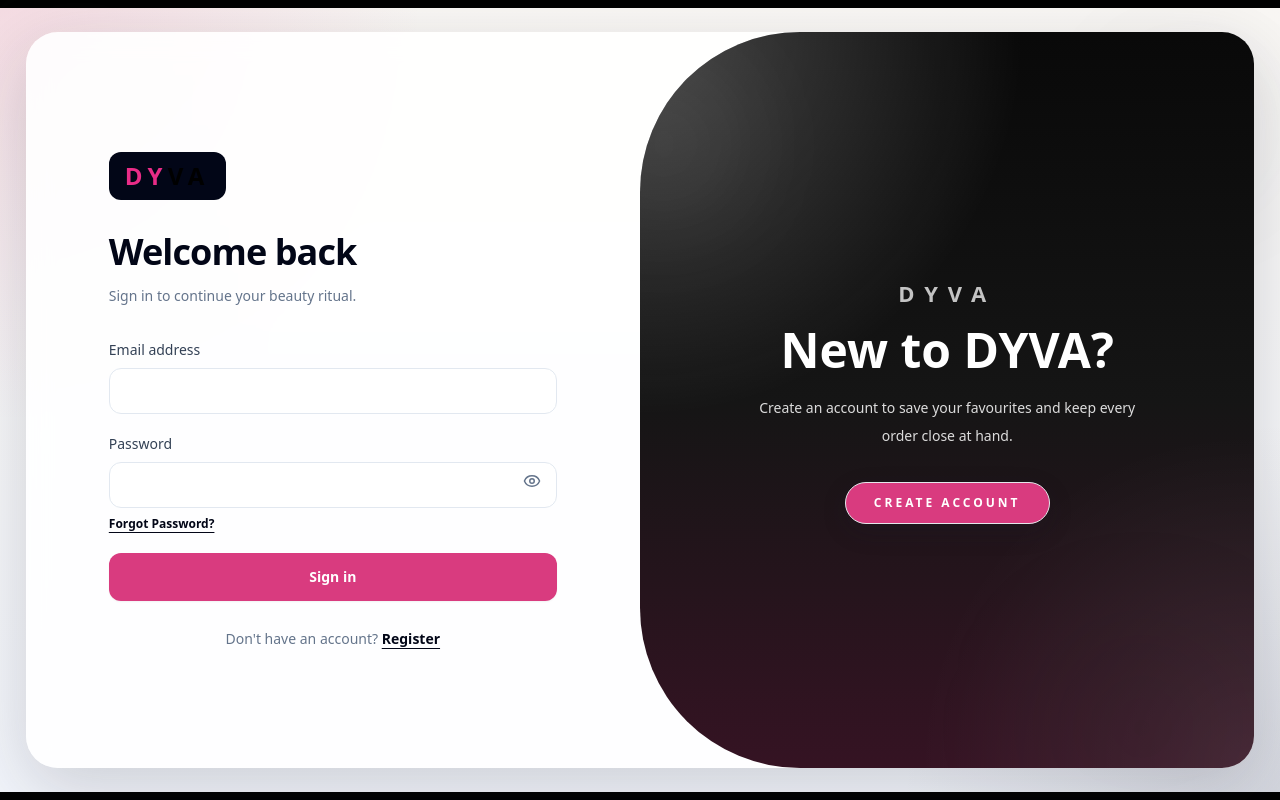
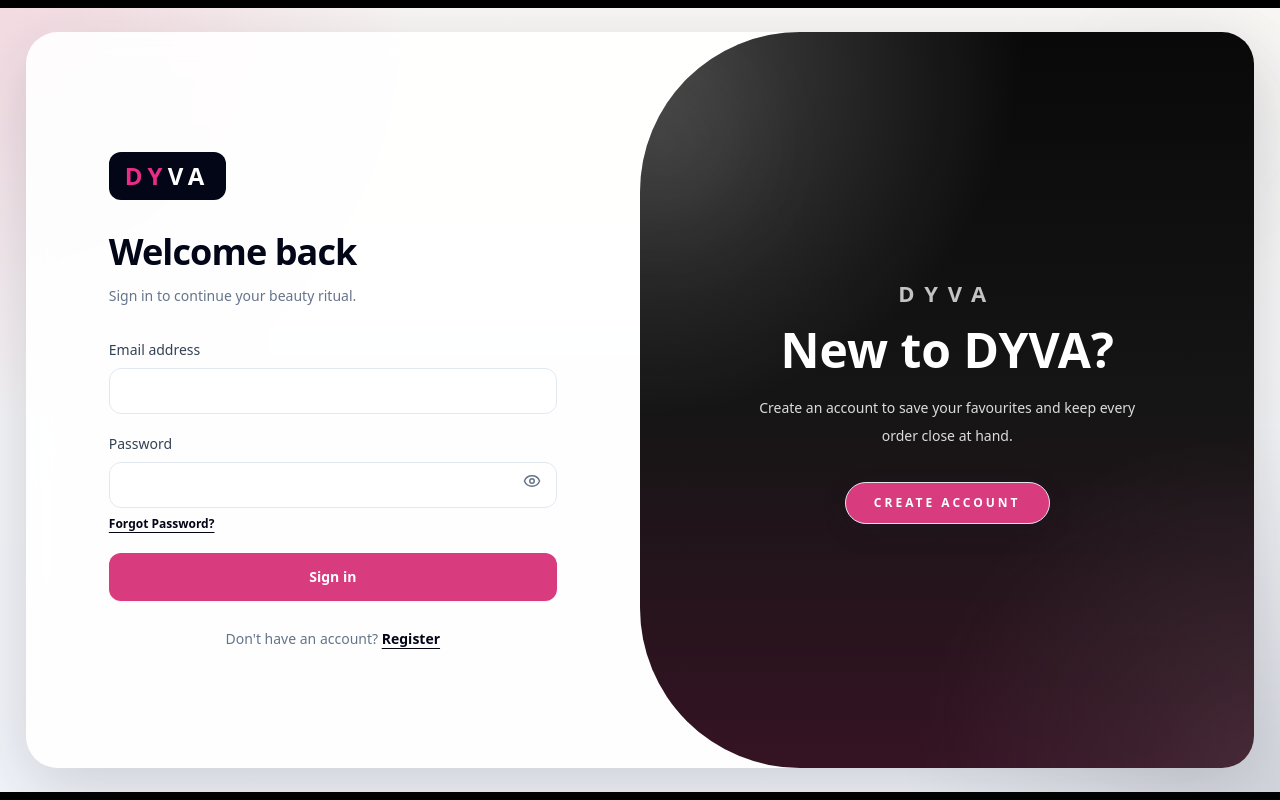
Before and after one commit to vipin-jaiswal/-E-commerce-website, a React (Vite) app in the folder frontend/: page /login in a window 1280 px wide. Built offline with nearby package versions, Linux system fonts and the light colour scheme; no server answers.

Commit message:
auth cahnages

```diff
--- a/frontend/src/pages/AuthPages.jsx
+++ b/frontend/src/pages/AuthPages.jsx
@@ -60,7 +60,7 @@ export function Login() {
     <div className="hidden sm:block">
     <AuthShell panelSide="right" panelTitle="New to DYVA?" panelCopy="Create an account to save your favourites and keep every order close at hand." panelCtaLabel="Create account" panelCtaTo={returnTo?.startsWith('/') ? `/register?returnTo=${encodeURIComponent(returnTo)}` : '/register'}>
       <div>
-        <Link to="/" aria-label="DYVA home" className="inline-flex rounded-xl bg-slate-950 px-4 py-2 text-2xl font-bold tracking-[0.22em]"><span className="text-[#e92c87]">DY</span><span className="text-black">VA</span></Link>
+        <Link to="/" aria-label="DYVA home" className="inline-flex rounded-xl bg-slate-950 px-4 py-2 text-2xl font-bold tracking-[0.22em]"><span className="text-[#e92c87]">DY</span><span className="text-white">VA</span></Link>
         <h1 className="mt-8 text-4xl font-semibold tracking-tight text-slate-950">Welcome back</h1>
         <p className="mt-3 text-sm leading-6 text-slate-500">Sign in to continue your beauty ritual.</p>
         <form className="mt-8 space-y-5" onSubmit={handleSubmit}>
```
